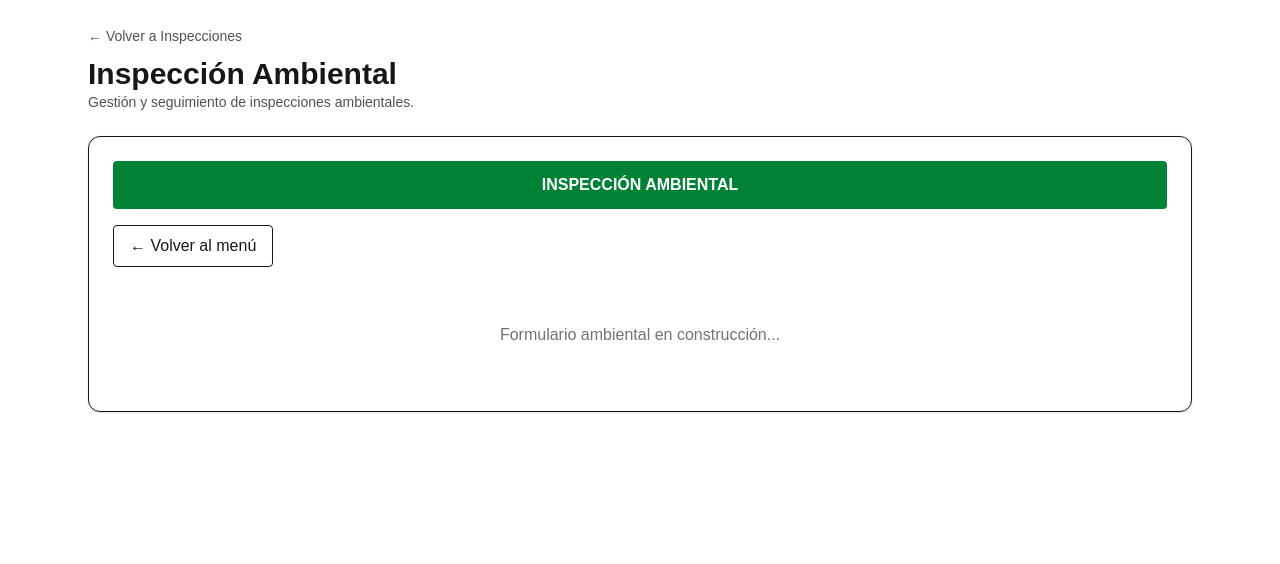
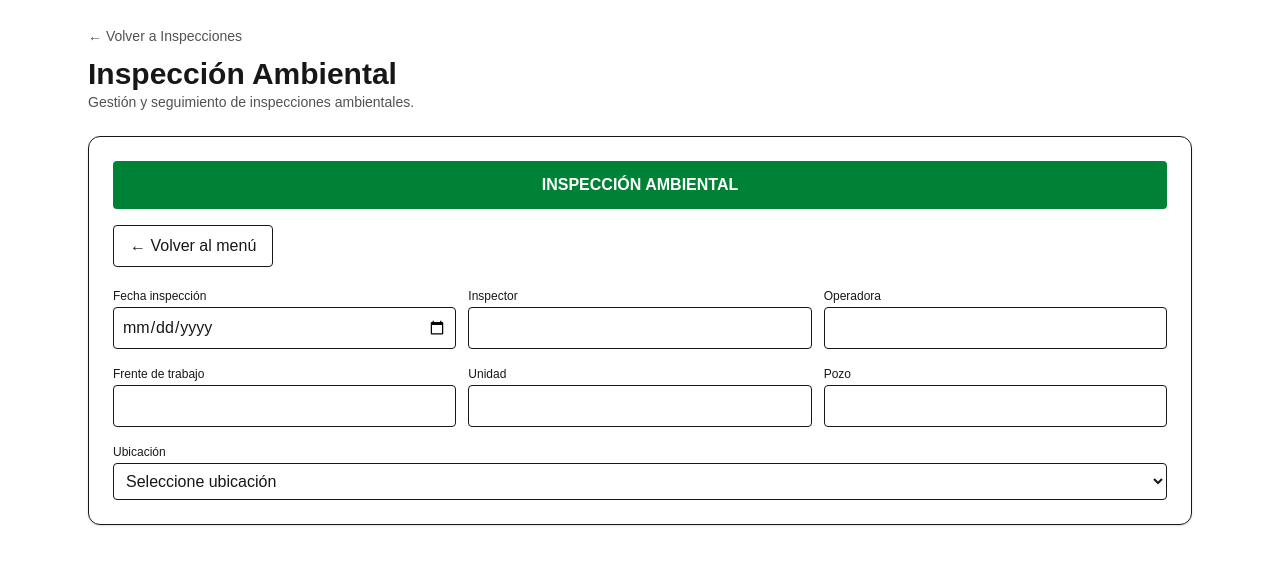
Before and after one commit to Roniant2023/portal-hseq-ia, a Next.js app: page /control-trabajo/inspecciones/ambiental in a window 1280 px wide. Both pictures are taken after a click on the button 360 px from the left and 217 px from the top of the page. Shown: the top 564 px of the page. Built offline with nearby package versions, Linux system fonts and the light colour scheme.

Commit message:
Agregar informacion general inspeccion ambiental

```diff
--- a/app/control-trabajo/inspecciones/ambiental/page.tsx
+++ b/app/control-trabajo/inspecciones/ambiental/page.tsx
@@ -2,10 +2,53 @@
 
 import { useState } from "react";
 
+const WELL_SERVICES_UNITS = [
+  "CA101",
+  "CR102",
+  "CR103",
+  "CR104",
+  "CR111",
+  "CR106",
+  "CR107",
+  "CMR108",
+  "CMR109",
+  "CMR110",
+  "MCR101",
+  "MCR102",
+  "MCR103",
+  "MCR104",
+  "BR101",
+  "BR102",
+  "BR103",
+  "TR101",
+  "TR102",
+  "TR103",
+];
+
 type ViewMode = "menu" | "new" | "list";
 
 export default function AmbientalPage() {
-  const [viewMode, setViewMode] = useState<ViewMode>("menu");
+const [viewMode, setViewMode] = useState<ViewMode>("menu");
+
+const [form, setForm] = useState({
+  inspection_date: "",
+  inspector_name: "",
+  work_front: "",
+  unit: "",
+  operator: "",
+  well: "",
+  location: "",
+  location_other: "",
+  well_services_unit: "",
+});
+
+function updateField(key: string, value: any) {
+  setForm((prev) => ({
+    ...prev,
+    [key]: value,
+  }));
+}
+
 
   return (
     <main className="min-h-screen bg-white text-neutral-900">
@@ -81,9 +124,145 @@ export default function AmbientalPage() {
               ← Volver al menú
             </button>
 
-            <div className="text-center text-neutral-500 py-10">
-              Formulario ambiental en construcción...
-            </div>
+<div className="grid grid-cols-1 md:grid-cols-3 gap-3">
+
+  <div>
+    <label className="text-xs font-medium">
+      Fecha inspección
+    </label>
+
+    <input
+      type="date"
+      className="border p-2 rounded w-full"
+      value={form.inspection_date}
+      onChange={(e) =>
+        updateField("inspection_date", e.target.value)
+      }
+    />
+  </div>
+
+  <div>
+    <label className="text-xs font-medium">
+      Inspector
+    </label>
+
+    <input
+      className="border p-2 rounded w-full"
+      value={form.inspector_name}
+      onChange={(e) =>
+        updateField("inspector_name", e.target.value)
+      }
+    />
+  </div>
+
+  <div>
+    <label className="text-xs font-medium">
+      Operadora
+    </label>
+
+    <input
+      className="border p-2 rounded w-full"
+      value={form.operator}
+      onChange={(e) =>
+        updateField("operator", e.target.value)
+      }
+    />
+  </div>
+
+  <div>
+    <label className="text-xs font-medium">
+      Frente de trabajo
+    </label>
+
+    <input
+      className="border p-2 rounded w-full"
+      value={form.work_front}
+      onChange={(e) =>
+        updateField("work_front", e.target.value)
+      }
+    />
+  </div>
+
+  <div>
+    <label className="text-xs font-medium">
+      Unidad
+    </label>
+
+    <input
+      className="border p-2 rounded w-full"
+      value={form.unit}
+      onChange={(e) =>
+        updateField("unit", e.target.value)
+      }
+    />
+  </div>
+
+  <div>
+    <label className="text-xs font-medium">
+      Pozo
+    </label>
+
+    <input
+      className="border p-2 rounded w-full"
+      value={form.well}
+      onChange={(e) =>
+        updateField("well", e.target.value)
+      }
+    />
+  </div>
+
+  <div className="md:col-span-3">
+    <label className="text-xs font-medium">
+      Ubicación
+    </label>
+
+    <select
+      className="border p-2 rounded w-full"
+      value={form.location}
+      onChange={(e) =>
+        updateField("location", e.target.value)
+      }
+    >
+      <option value="">Seleccione ubicación</option>
+      <option value="Base Tocancipa">Base Tocancipa</option>
+      <option value="Base Palermo">Base Palermo</option>
+      <option value="Lote La Florida">Lote La Florida</option>
+      <option value="Well Services">Well Services</option>
+      <option value="Rig E2027">Rig E2027</option>
+      <option value="Otros">Otros</option>
+    </select>
+
+    {form.location === "Well Services" && (
+      <select
+        className="border p-2 rounded w-full mt-2"
+        value={form.well_services_unit}
+        onChange={(e) =>
+          updateField("well_services_unit", e.target.value)
+        }
+      >
+        <option value="">Seleccione unidad</option>
+
+        {WELL_SERVICES_UNITS.map((unit) => (
+          <option key={unit} value={unit}>
+            {unit}
+          </option>
+        ))}
+      </select>
+    )}
+
+    {form.location === "Otros" && (
+      <input
+        className="border p-2 rounded w-full mt-2"
+        placeholder="Especifique ubicación"
+        value={form.location_other}
+        onChange={(e) =>
+          updateField("location_other", e.target.value)
+        }
+      />
+    )}
+  </div>
+
+</div>
 
           </section>
         )}
```
